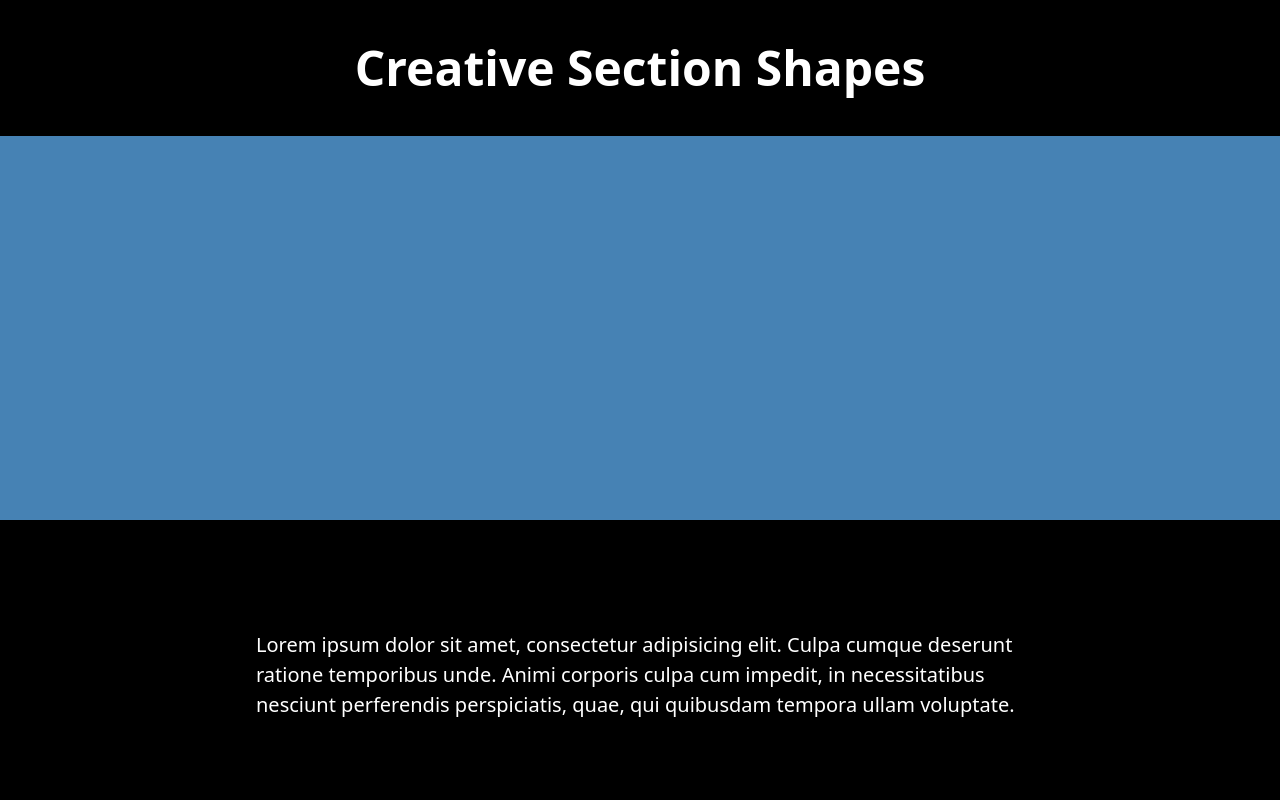
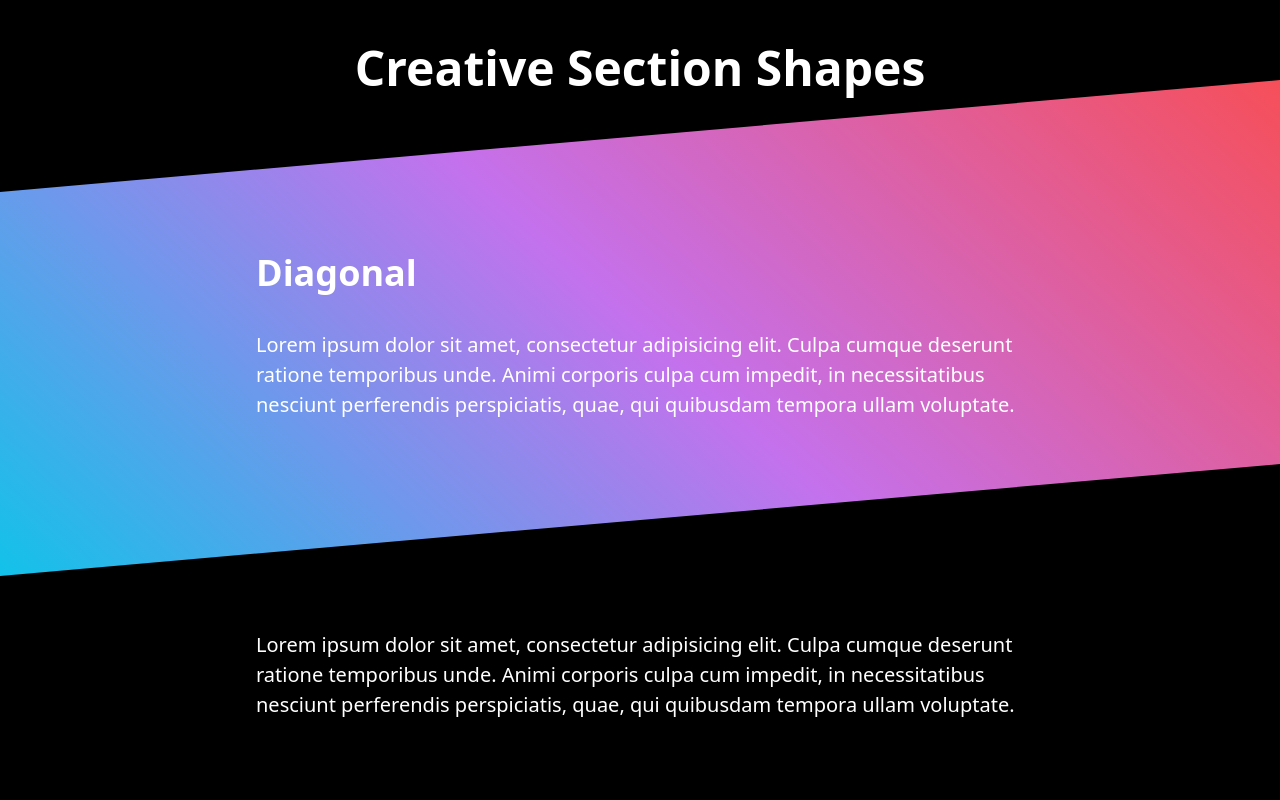
Before and after one commit to Annie-Huang/creative-section-shapes, a website: page index.html in a window 1280 px wide. Shown: the top 800 px of the page. Drawn offline with Linux system fonts and the light colour scheme.

Commit message:
Skew the sudo element and put it at the background and then change the background-image of .diagonal to the ::after element

```diff
--- a/style.css
+++ b/style.css
@@ -40,12 +40,17 @@ section {
 
 .diagonal {
   position: relative;
-  background-image: linear-gradient(45deg, #12c2e9, #c471ed, #f64f59);
+  /*background-image: linear-gradient(45deg, #12c2e9, #c471ed, #f64f59);*/
 }
 
+/* This make sure the skew angle is always the same when you resize the screen */
 .diagonal::after {
   content: '';
-  background: steelblue;
+  /*background: steelblue;*/
+  background-image: linear-gradient(45deg, #12c2e9, #c471ed, #f64f59);
   position: absolute;
+  z-index: -1;
   inset: 0;
+
+  transform: skewY(-5deg);
 }
```
